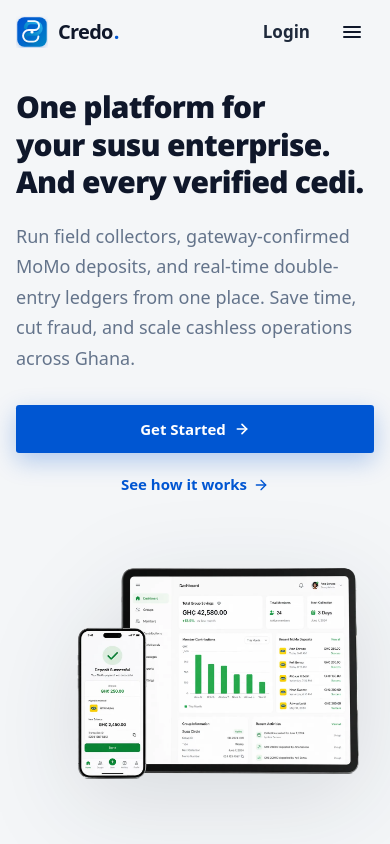
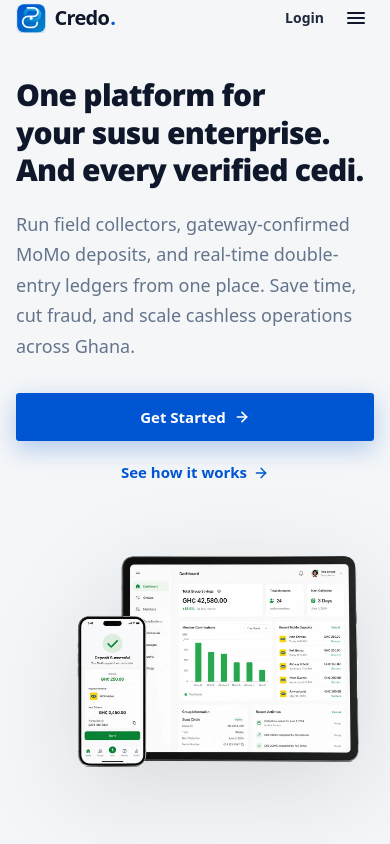
Before and after one commit to Gideon-Dadey/SusuFlow, a Next.js app in the folder apps/web/: page / in a window 390 px wide. Shown: the top 844 px of the page. Built offline with nearby package versions, Linux system fonts and the light colour scheme.

Commit message:
fix: optimize mobile header height and logo scaling for native mobile app feel

```diff
--- a/apps/web/src/app/globals.css
+++ b/apps/web/src/app/globals.css
@@ -530,7 +530,7 @@
     --marketing-safe-top: max(1rem, env(safe-area-inset-top, 0px));
     --marketing-gutter: 1rem;
     --marketing-max-width: 100%;
-    --marketing-nav-pill-height: 4rem;
+    --marketing-nav-pill-height: 3.25rem;
     --marketing-header-height: calc(var(--marketing-safe-top) + var(--marketing-nav-pill-height));
     --marketing-hero-content-gap: 3rem;
     --marketing-hero-content-offset: calc(
@@ -546,7 +546,7 @@
     .marketing-canvas {
       --marketing-safe-top: max(1.25rem, env(safe-area-inset-top, 0px));
       --marketing-gutter: 1.25rem;
-      --marketing-nav-pill-height: 4.25rem;
+      --marketing-nav-pill-height: 3.75rem;
       --marketing-hero-content-gap: 3.5rem;
     }
   }
@@ -554,7 +554,7 @@
   @media (min-width: 1024px) {
     .marketing-canvas {
       --marketing-gutter: 1.5rem;
-      --marketing-nav-pill-height: 4.5rem;
+      --marketing-nav-pill-height: 4rem;
       --marketing-hero-content-gap: 4rem;
       --marketing-max-width: min(1200px, 100%);
     }
--- a/apps/web/src/components/marketing/brand-logo.tsx
+++ b/apps/web/src/components/marketing/brand-logo.tsx
@@ -123,14 +123,14 @@ export function BrandLockup({
   return (
     <span
       className={cn(
-        "inline-flex min-w-0 items-center gap-2.5 sm:gap-3 select-none",
+        "inline-flex min-w-0 items-center gap-2 sm:gap-3 select-none",
         className,
       )}
     >
-      <SusuFlowIconMark className="size-8 sm:size-9 shrink-0" />
+      <SusuFlowIconMark className="size-[1.9rem] sm:size-9 shrink-0" />
       <span
         className={cn(
-          "truncate text-xl sm:text-[1.45rem] font-black tracking-[-0.035em] leading-none font-sans flex items-baseline",
+          "truncate text-[1.25rem] sm:text-[1.45rem] font-black tracking-[-0.035em] leading-none font-sans flex items-baseline",
           wordmarkClassName,
         )}
       >
--- a/apps/web/src/components/marketing/navbar.tsx
+++ b/apps/web/src/components/marketing/navbar.tsx
@@ -98,8 +98,8 @@ export function MarketingNavbar() {
 
   return (
     <>
-      <header className="fixed inset-x-0 top-0 z-[200] bg-[#f4f6f8] dark:bg-[#090d16]">
-        <div className="marketing-container flex h-16 items-center justify-between gap-4">
+      <header className="fixed inset-x-0 top-0 z-[200] bg-[#f4f6f8] dark:bg-[#090d16] pt-[env(safe-area-inset-top,0px)]">
+        <div className="marketing-container flex h-13 sm:h-16 items-center justify-between gap-3 sm:gap-4">
           <Link
             href="/"
             className="relative z-10 flex min-w-0 shrink-0 items-center"
@@ -133,10 +133,10 @@ export function MarketingNavbar() {
             })}
           </nav>
 
-          <div className="relative z-10 flex shrink-0 items-center gap-4">
+          <div className="relative z-10 flex shrink-0 items-center gap-2 sm:gap-4">
             <Link
               href="/login"
-              className="inline-flex px-1 py-2 text-[17px] font-semibold text-slate-800 hover:text-[#0056d2] dark:text-slate-200 dark:hover:text-white lg:hidden"
+              className="inline-flex px-1.5 py-1 text-sm font-bold text-slate-800 hover:text-[#0056d2] dark:text-slate-200 dark:hover:text-white lg:hidden"
             >
               Login
             </Link>
@@ -158,7 +158,7 @@ export function MarketingNavbar() {
 
             <button
               type="button"
-              className="inline-flex size-11 items-center justify-center rounded-md text-foreground transition-colors lg:hidden"
+              className="inline-flex size-9 sm:size-11 items-center justify-center rounded-md text-foreground transition-colors lg:hidden"
               onClick={() => setMenuOpen(!menuOpen)}
               aria-expanded={menuOpen}
               aria-controls="mobile-nav"
@@ -175,7 +175,7 @@ export function MarketingNavbar() {
             <div
               id="mobile-nav"
               className="fixed inset-x-0 bottom-0 z-[190] bg-white dark:bg-background lg:hidden"
-              style={{ top: "var(--marketing-header-height, 4.5rem)" }}
+              style={{ top: "calc(env(safe-area-inset-top, 0px) + 3.25rem)" }}
             >
               <nav className="h-full overflow-y-auto" aria-label="Mobile">
                 {NAV_LINKS.map(({ href, label }, index) => {
```
